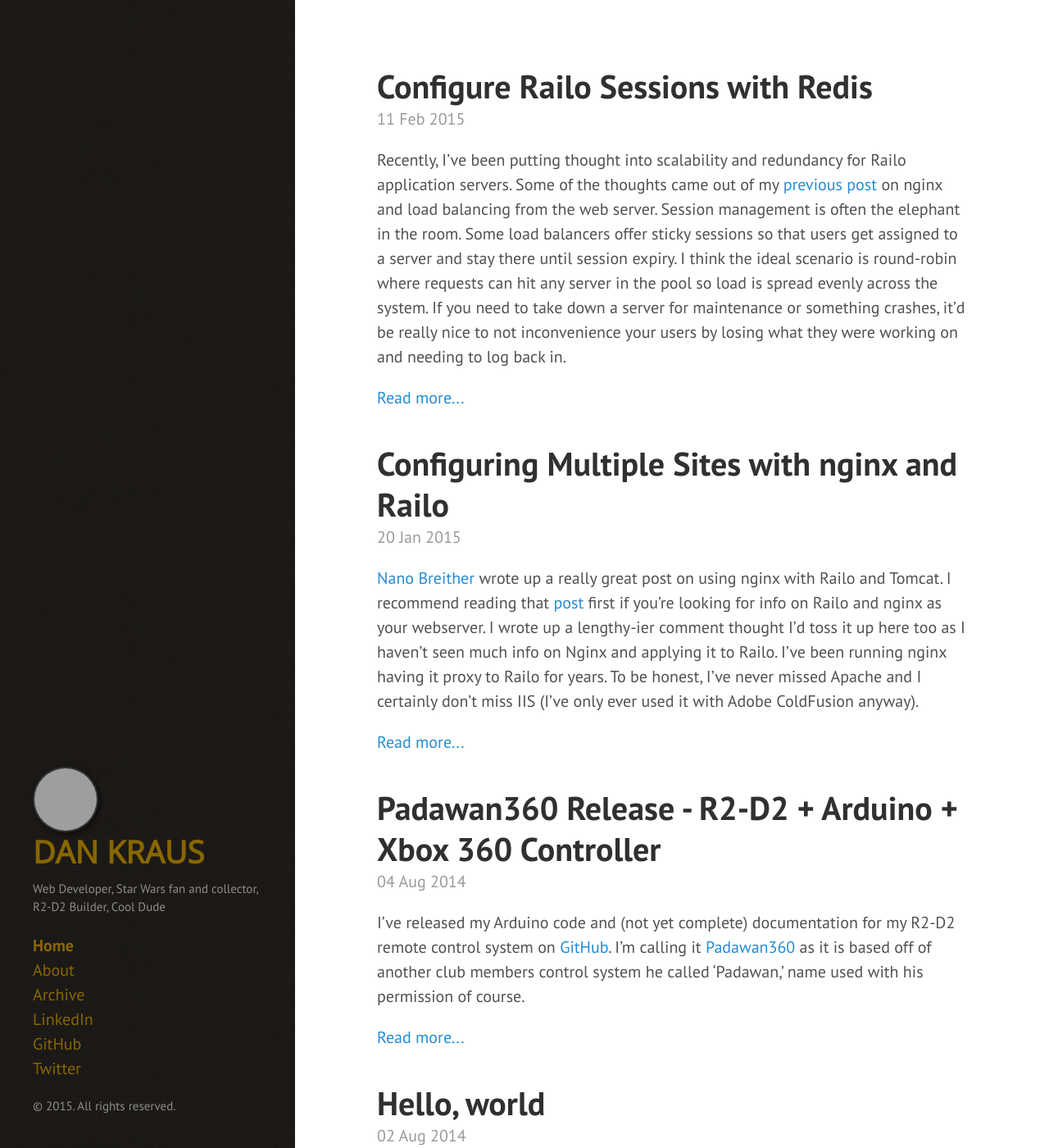
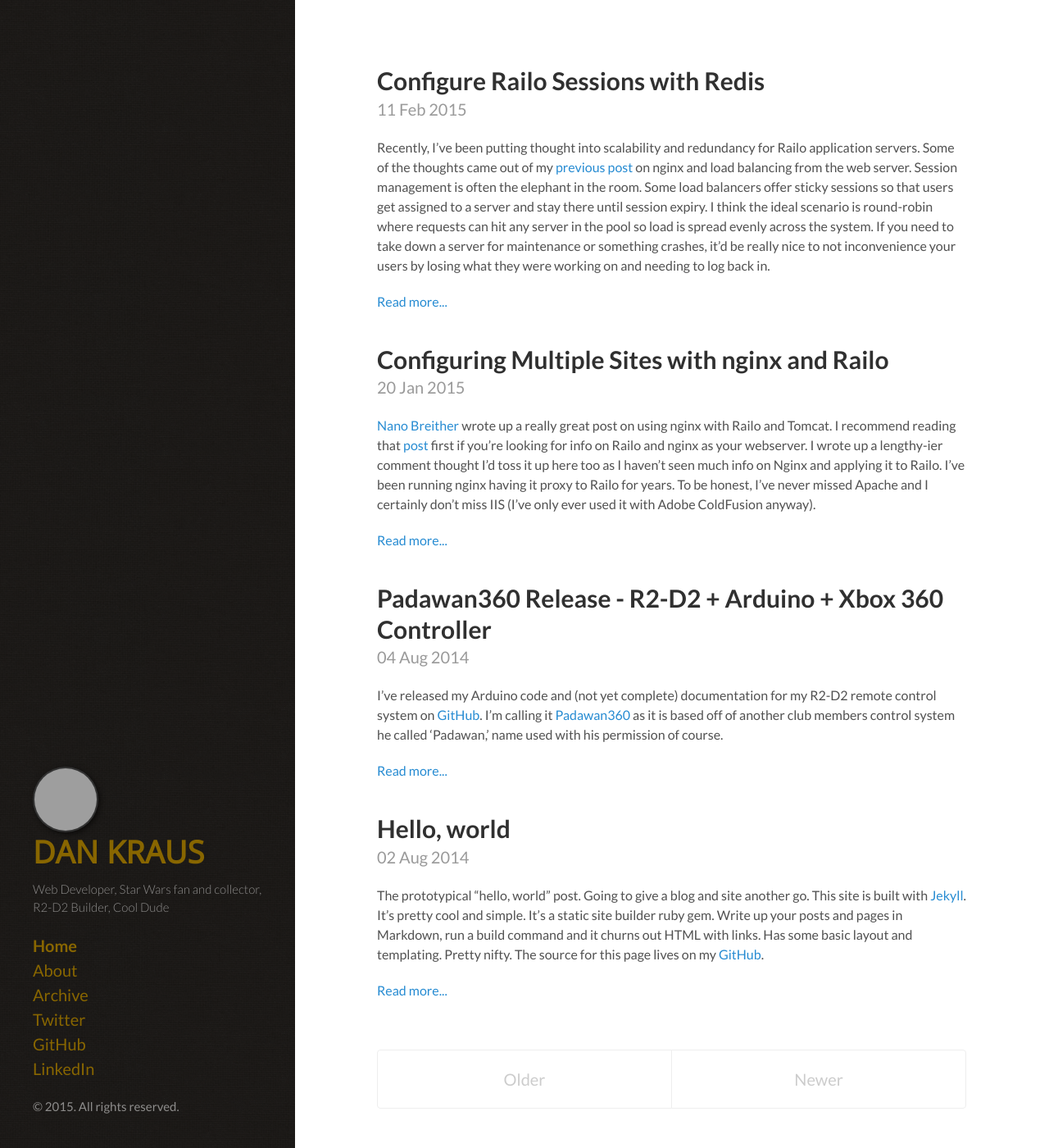
Before and after one commit to dankraus/dskrauscom, a Jekyll site: the page built from index.html, in a window 1280 px wide and 1400 px high. Shown: the whole window at 82% size. Built offline with Jekyll 4.4.1, drawn with Linux system fonts in a browser that asks for light colours; Markdown is read by kramdown in place of the engine named in the settings; the list of posts is cut into pages by our own code; grey boxes are pictures that could not be loaded.

Commit message:
Tweak fonts and size things down a little

```diff
--- a/_config.yml
+++ b/_config.yml
@@ -24,11 +24,11 @@ gravatar:         http://www.gravatar.com/avatar/7362bb5fa1a449cbaf3211d5dbeb02a
 # Sidebar external links
 links:
   -
-    title: LinkedIn
-    url: https://www.linkedin.com/pub/dan-kraus/3/3b0/b12
+    title: Twitter
+    url: https://twitter.com/DanKrausDev
   -
     title: GitHub
     url: https://github.com/dankraus
   -
-    title: Twitter
-    url: https://twitter.com/DanKrausDev
+    title: LinkedIn
+    url: https://www.linkedin.com/pub/dan-kraus/3/3b0/b12
--- a/_includes/head.html
+++ b/_includes/head.html
@@ -18,11 +18,11 @@
   <link rel="stylesheet" href="{{ site.baseurl }}public/css/poole.css">
   <link rel="stylesheet" href="{{ site.baseurl }}public/css/syntax.css">
   <link rel="stylesheet" href="{{ site.baseurl }}public/css/hyde.css">
-  <link rel="stylesheet" href="http://fonts.googleapis.com/css?family=PT+Sans:400,400italic,700|Open+Sans">
+  <link href='http://fonts.googleapis.com/css?family=Lato:300,400,700,400italic,700italic|Open+Sans' rel='stylesheet' type='text/css'>
 
   <!-- Icons -->
   <!-- <link rel="apple-touch-icon-precomposed" sizes="144x144" href="{{ site.baseurl }}public/apple-touch-icon-144-precomposed.png"> -->
-                                 <!-- <link rel="shortcut icon" href="{{ site.baseurl }}public/favicon.ico"> -->
+  <!-- <link rel="shortcut icon" href="{{ site.baseurl }}public/favicon.ico"> -->
 
   <!-- RSS -->
   <link rel="alternate" type="application/rss+xml" title="RSS" href="/atom.xml">
--- a/_includes/sidebar.html
+++ b/_includes/sidebar.html
@@ -1,7 +1,7 @@
 <div class="sidebar">
   <div class="container sidebar-sticky">
     <div class="sidebar-avatar">
-      <img src="{{ site.gravatar }}" alt="" title="" />
+      <img src="{{ site.gravatar }}" alt="" title="My Ugly Mug" />
     </div>
 
     <div class="sidebar-about">
--- a/public/css/hyde.css
+++ b/public/css/hyde.css
@@ -34,7 +34,7 @@
  */
 
 html {
-  font-family: "PT Sans", Helvetica, Arial, sans-serif;
+  font-family: 'Lato', sans-serif;
 }
 @media (min-width: 48em) {
   html {
@@ -154,6 +154,29 @@ a.sidebar-nav-item:focus {
 .content {
   padding-top:    4rem;
   padding-bottom: 4rem;
+}
+
+.content h1 {
+  font-size: 1.5rem;
+}
+.content h2 {
+  margin-top: .5rem;
+  font-size: 1.2rem;
+}
+.content h3 {
+  margin-top: 1.0rem;
+  font-size: .95rem;
+}
+.content h4, .content h5, .content h6 {
+  margin-top: .90rem;
+  font-size: .90rem;
+}
+
+/* Body text */
+.content p {
+  font-size: .80rem;
+  margin-top: 0;
+  margin-bottom: 1rem;
 }
 
 @media (min-width: 48em) {
--- a/public/css/poole.css
+++ b/public/css/poole.css
@@ -48,7 +48,7 @@ body {
 }
 
 html {
-  font-family: "Helvetica Neue", Helvetica, Arial, sans-serif;
+  font-family: 'Lato', sans-serif;
   font-size: 16px;
   line-height: 1.5;
 }
@@ -394,7 +394,7 @@ tbody tr:nth-child(odd) th {
   overflow: hidden; /* clearfix */
   margin-left: -1rem;
   margin-right: -1rem;
-  font-family: "PT Sans", Helvetica, Arial, sans-serif;
+  font-family: 'Lato', sans-serif;
   color: #ccc;
   text-align: center;
 }
```
